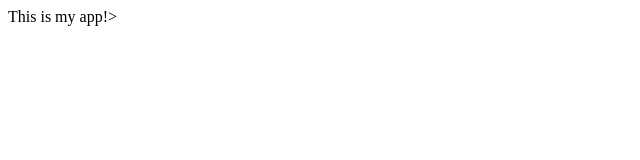
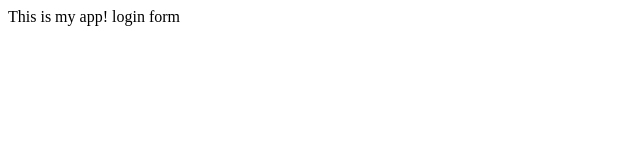
Before and after one commit to kondrajumounika/remote-repository, a plain HTML site: page index.html in a window 1280 px wide. Shown: the full height of the page, 0-640 px from the left. Drawn offline with Linux system fonts and the light colour scheme.

Commit message:
login form

```diff
--- a/index.html
+++ b/index.html
@@ -4,7 +4,8 @@
 <title>My app</title>
 </head>
 <body>
-  This is my app!>
+  This is my app!
+  login form
 </body>
 
 
```
Also changed, not shown: login.html (added, +1 -0 lines).
